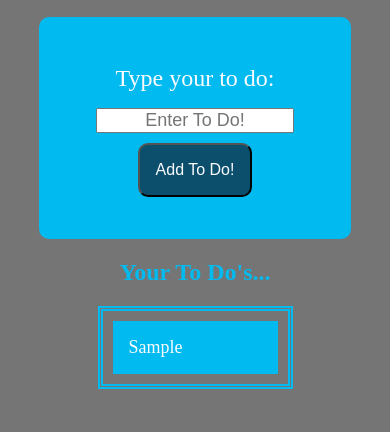
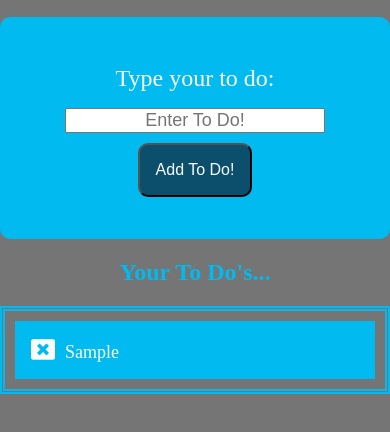
Before and after one commit to kurtpetrek/js-exercise-2, a plain HTML site: page index.html in a window 390 px wide. Both pictures are taken after typing "Sample" into the empty fields and a click on the button "Add To Do!". Shown: the part 106-538 px from the top of the page. Drawn offline with Linux system fonts and the light colour scheme.

Commit message:
added close functionality

```diff
--- a/css/style.css
+++ b/css/style.css
@@ -71,11 +71,23 @@ h2 {
 	font-size: 18px;
 
 }
-.close-to-do {
-  display: inline-block;
-  margin-right: 10px;
-}
 
 .center-text {
 	text-align: center;
 }
+
+@media (max-width: 700px) {
+	.to-do-form {
+		width:  100%;
+	}
+	.to-do-list {
+		width:  100%;
+	}
+}
+
+
+.close-to-do {
+	display: inline-block;
+	margin-right: 10px;
+	font-size: 24px;
+}
--- a/index.html
+++ b/index.html
@@ -4,6 +4,7 @@
 		<meta charset="utf-8">
 		<meta name="viewport" content="width=device-width, initial-scale=1">
 		<meta http-equiv="X-UA-Compatible" content="IE=edge">
+		<link rel="stylesheet" href="https://maxcdn.bootstrapcdn.com/font-awesome/4.7.0/css/font-awesome.min.css">
 		<link rel="stylesheet" href="css/style.css">
 		<title>JS Exercise 2</title>
 	</head>
@@ -11,7 +12,7 @@
 	  <h1 class="main-header">To Do or Not to Do...</h1>
 	  <form class="to-do-form">
 	  	<label for="user-input" >Type your to do:</label>
-	  	<input type="text" name="user-input" id="user-input" placeholder="Enter To Do!">
+	  	<input type="text" name="user-input" id="user-input" placeholder="Enter To Do!" autocomplete="off">
 	  	<div class="center-text">
 	  		<button type="submit" id="user-submit" class="btn">Add To Do!</button>
 	  	</div>
--- a/js/app.js
+++ b/js/app.js
@@ -1,19 +1,26 @@
 var userSubmit = document.querySelector('#user-submit');
+var toDoList = document.querySelector('#to-do-list');
 
 function addToDo(event){
 	event.preventDefault();
 
 	var userInput = document.querySelector('#user-input');
-	var toDoList = document.querySelector('#to-do-list');
 
 	if(userInput.value === ''){
 		return false;
 	}
 
-	toDoList.innerHTML = '<li>' + userInput.value + '</li>' + toDoList.innerHTML;
+	toDoList.innerHTML = '<li><i class="fa fa-window-close close-to-do" aria-hidden="true"></i>' + userInput.value + '</li>' + toDoList.innerHTML;
 
 	userInput.value = '';
 }
 
+function removeToDo(event){
+  if(event.target.classList.contains('close-to-do')) {
+    var li = event.target.parentElement;
+    toDoList.removeChild(li);
+  }
+}
 
+toDoList.addEventListener('click', removeToDo, false);
 userSubmit.addEventListener('click', addToDo, false);
```
